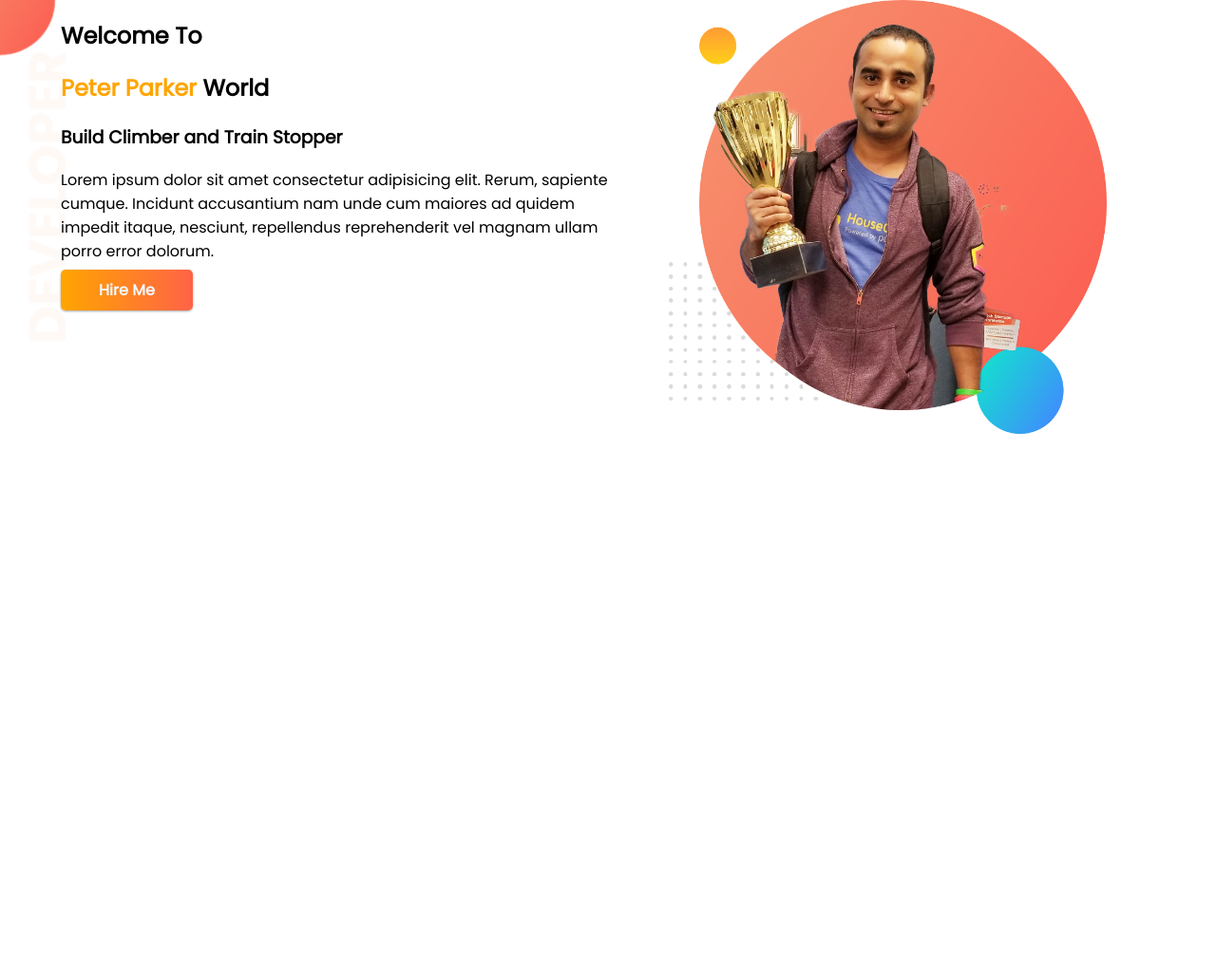
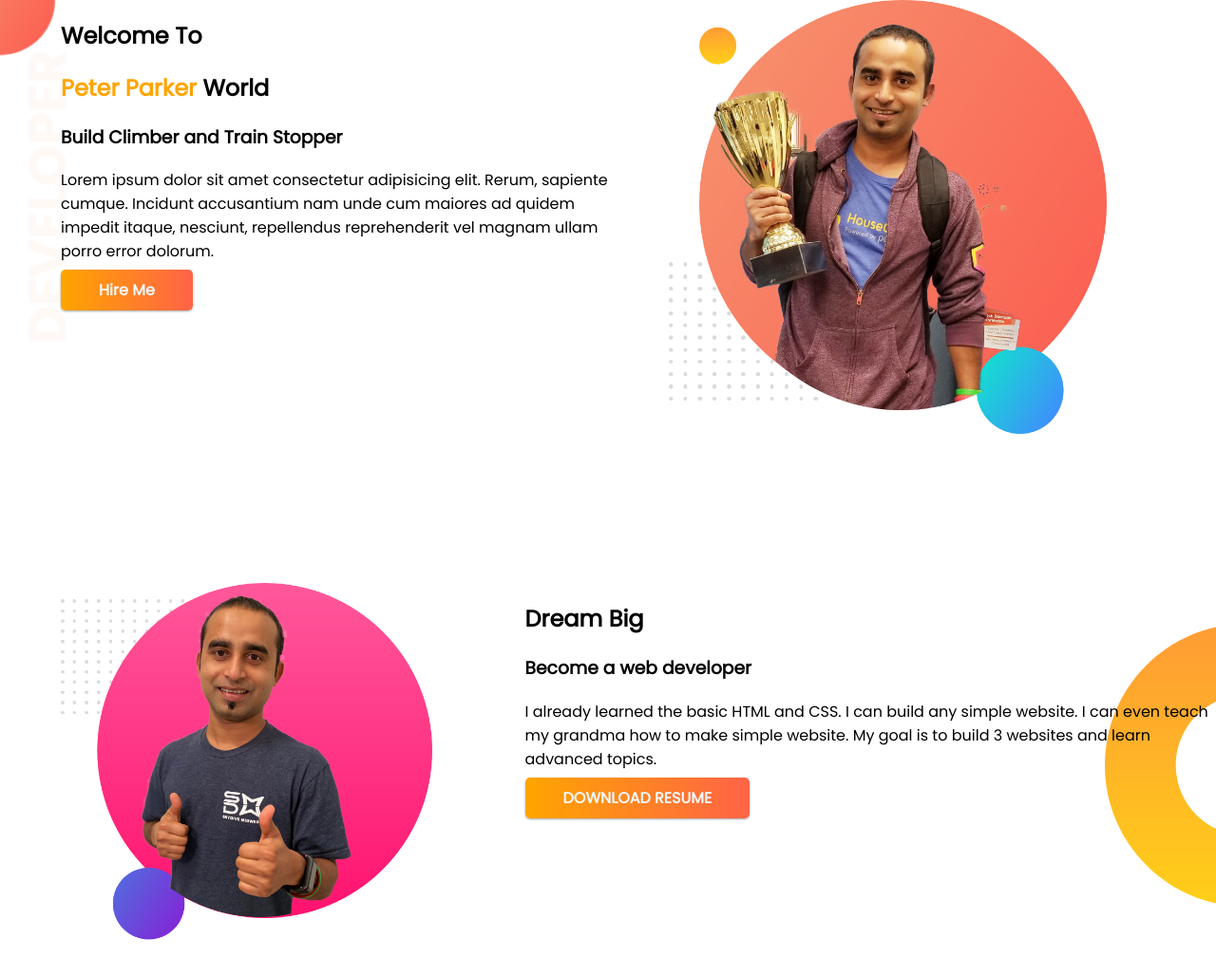
Before and after one commit to r-Shova77/First-portfolio, a plain HTML site: page index.html in a window 1280 px wide. Shown: the whole page at 95% size. Before the commit the page ends 800 px from the top, so only its background shows below. Drawn offline with Linux system fonts and the light colour scheme.

Commit message:
second commit

```diff
--- a/index.html
+++ b/index.html
@@ -31,5 +31,20 @@
         <img src="jhankar.png" alt="" />
       </div>
     </section>
+    <section class="banner2">
+      <div class="half-width">
+        <img src="jhankar2.png" alt="" />
+      </div>
+      <div>
+        <h1>Dream Big</h1>
+        <h3>Become a web developer</h3>
+        <p>
+          I already learned the basic HTML and CSS. I can build any simple
+          website. I can even teach my grandma how to make simple website. My
+          goal is to build 3 websites and learn advanced topics.
+        </p>
+        <a href="#">DOWNLOAD RESUME</a>
+      </div>
+    </section>
   </body>
 </html>
--- a/style.css
+++ b/style.css
@@ -4,6 +4,7 @@ body {
 }
 section {
   display: flex;
+  margin-bottom: 150px;
 }
 .banner {
   background-image: url(top-banner.png);
@@ -26,3 +27,8 @@ a {
   border-radius: 5px;
   box-shadow: 0 1px 3px rgba(0, 0, 0, 0.12), 0 1px 2px rgba(0, 0, 0, 0.24);
 }
+.banner2 {
+  background-image: url(dream-bg.png);
+  background-repeat: no-repeat;
+  background-position: right;
+}
```
